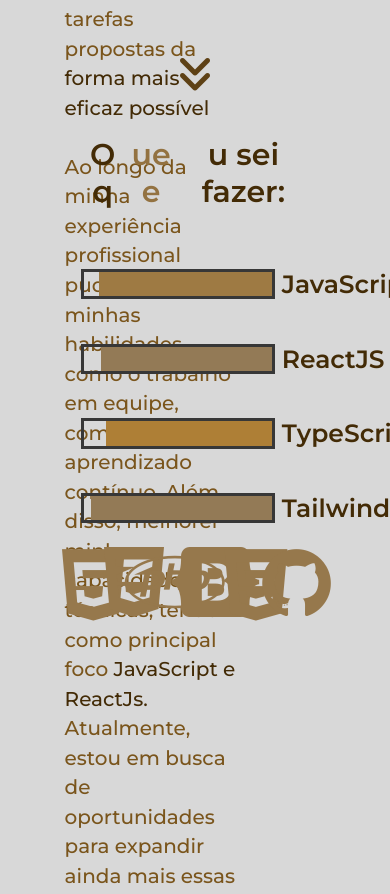
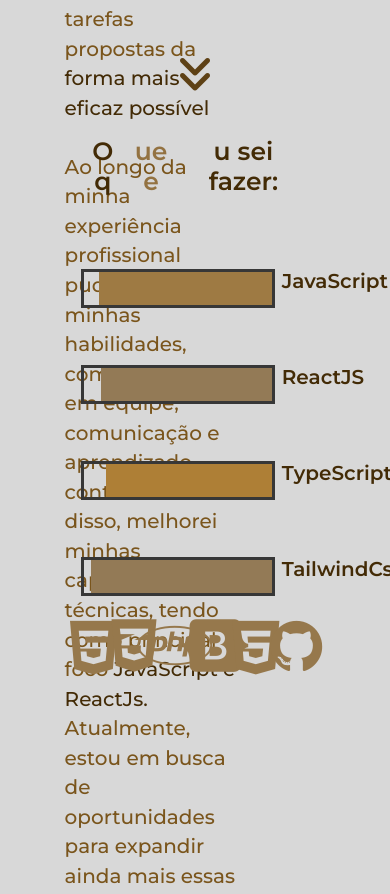
Before and after one commit to Caiosouzv/React-Portifolio, a React (Vite) app in the folder portifolio-ultima-versao/: page / in a window 390 px wide. Shown: the part 1640-2534 px from the top of the page. Built offline with nearby package versions, Linux system fonts and the light colour scheme.

Commit message:
skills responsive css

```diff
--- a/portifolio-ultima-versao/src/styles/Skills.css
+++ b/portifolio-ultima-versao/src/styles/Skills.css
@@ -172,3 +172,55 @@
 .fill-bar#css-conteudo {
     width: 96%;
 }
+
+
+@media (max-width: 1600px){
+
+    #skills-baixo {
+        width: 70%;
+        height: 15%;
+        display: flex;
+        margin-top: 5%;
+        justify-content: space-between;
+    }
+
+    #barras-skills {
+        height: 45%;
+        width: 70%;
+        display: flex;
+        flex-direction: column;
+        justify-content: space-between;
+    }
+
+    .linguagem {
+        width: 12%;
+        display: flex;
+        justify-content: start;
+        font-size: 20px;
+        font-weight: 600;
+        color: #432B06;
+    }
+
+    #sei-fazer {
+        width: 70%;
+        height: 18%;
+        font-size: 25px;
+        font-weight: 600;
+        color: #432B06;
+        display: flex;
+        justify-content: end;
+    }
+
+    #htmlicon,
+    #cssicon,
+    #phpicon,
+    #booticon,
+    #outroicon,
+    #giticon {
+        font-size: 60px;
+        color: #96784C;
+        transition: font-size 0.5s ease, color 0.5s ease;
+}
+
+
+}
```
